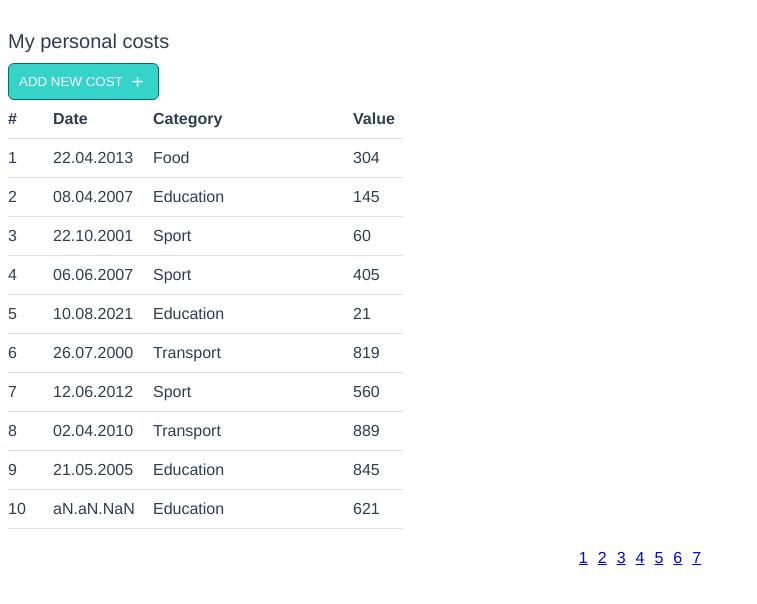
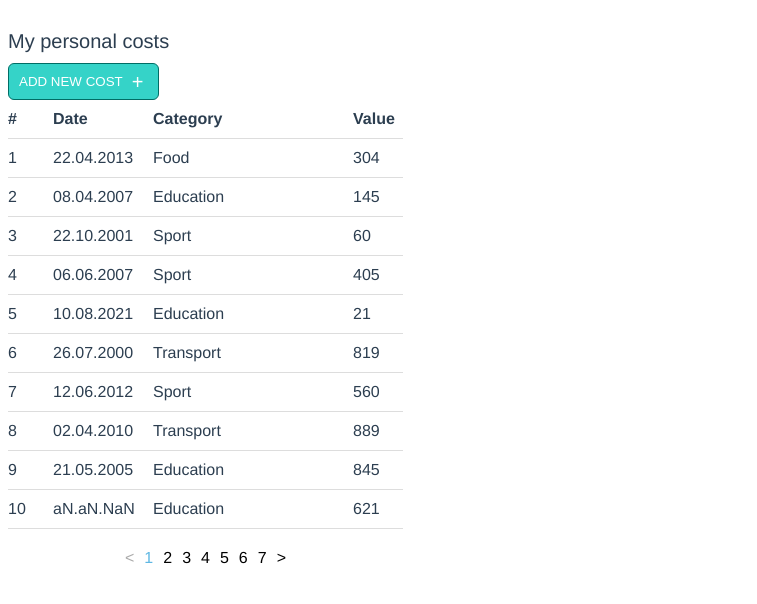
Before and after one commit to gry-dmitrij/gb-vuejs-project, a Vue app: page / in a window 1280 px wide. Shown: the top 604 px of the page, without its empty margins (0-757 px from the left). Built offline with nearby package versions, Linux system fonts and the light colour scheme.

Commit message:
- Реализация через store

```diff
--- a/src/App.vue
+++ b/src/App.vue
@@ -4,13 +4,15 @@
       <div class="title">My personal costs</div>
     </header>
     <main>
-      <CostButton @click="showPaymentForm = !showPaymentForm">Add new cost</CostButton>
-      <div class="widget-box">
-        <AddPaymentForm class="widget" v-show="showPaymentForm"
-                        @addNewPayment="addNewPayment"></AddPaymentForm>
+      <div class="left-box">
+        <CostButton class="button" @click="showPaymentForm = !showPaymentForm">Add new cost</CostButton>
+        <div class="widget-box">
+          <AddPaymentForm class="widget" v-show="showPaymentForm"
+                          @addNewPayment="addNewPayment"></AddPaymentForm>
+        </div>
+        <PaymentsDisplay :items="paymentsList"></PaymentsDisplay>
+        <Pagination></Pagination>
       </div>
-      <PaymentsDisplay :items="paymentsList"></PaymentsDisplay>
-      <Pagination></Pagination>
     </main>
   </div>
 </template>
@@ -85,6 +87,10 @@ export default {
   color: #2c3e50;
   margin-top: 20px;
 }
+.left-box{
+  display: flex;
+  flex-direction: column;
+}
 header{
   padding: 10px 0;
 }
@@ -107,4 +113,7 @@ main{
   flex-direction: column;
   align-items: flex-start;
 }
+.button{
+  align-self: flex-start;
+}
 </style>
--- a/src/components/Pagination.vue
+++ b/src/components/Pagination.vue
@@ -1,7 +1,16 @@
 <template>
 <ul>
+  <li>
+    <a v-if="currentList > 0" href="#" @click="prevItem">&lt;</a>
+    <a v-else class="disabled">&lt;</a>
+  </li>
   <li v-for="item in pages" :key="item">
-    <a href="#" @click="load(item - 1)">{{ item }}</a>
+    <a v-if="currentList !== (item - 1)" href="#" @click="load(item - 1)">{{ item }}</a>
+    <a v-else class="current">{{ item }}</a>
+  </li>
+  <li>
+    <a v-if="currentList < pages - 1"  href="#" @click="nextItem">&gt;</a>
+    <a v-else class="disabled">&gt;</a>
   </li>
 </ul>
 </template>
@@ -13,12 +22,19 @@ export default {
   computed: {
     ...mapGetters({
       pages: 'payments/getPagesCount',
+      currentList: 'payments/getCurrentPage'
     })
   },
   methods: {
     ...mapActions({
       load: 'payments/fetchData'
-    })
+    }),
+    nextItem() {
+      this.load(this.currentList + 1);
+    },
+    prevItem() {
+      this.load(this.currentList - 1);
+    }
   }
 }
 </script>
@@ -41,4 +57,14 @@ li {
     margin-right: auto;
   }
 }
+a{
+  text-decoration: none;
+  color: #000;
+}
+.current{
+  color: #5eb7e3;
+}
+.disabled{
+  color: #aaa;
+}
 </style>
--- a/src/store/modules/payments.js
+++ b/src/store/modules/payments.js
@@ -29,6 +29,7 @@ export default {
             return state.paymentsList[state.currentPage];
         },
         getPagesCount: state => state.pages,
+        getCurrentPage: state => state.currentPage
     },
     mutations: {
         setPaymentsList(state, { page, list}) {
```
